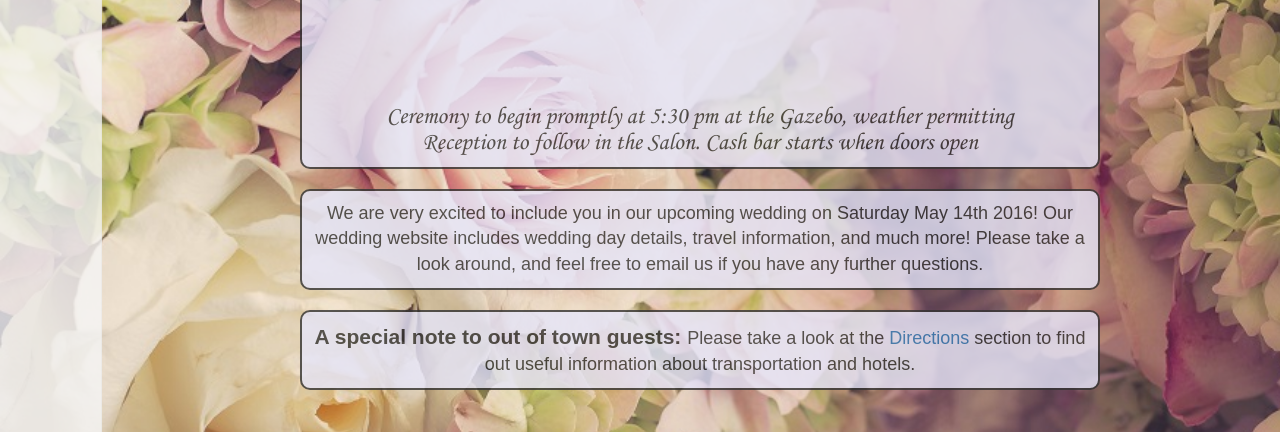
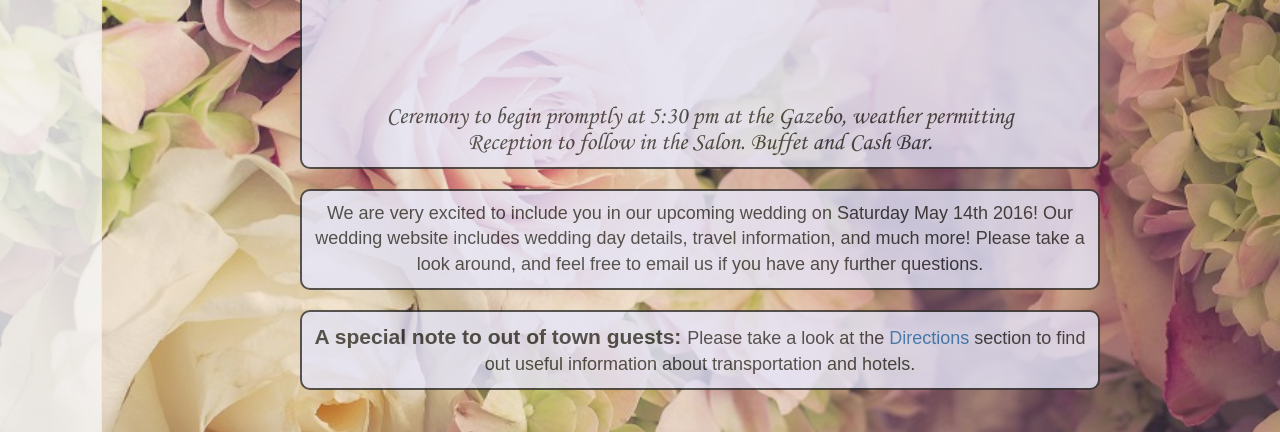
Before and after one commit to andy0x2a/angular_wedding, a website: page app/index.html at #/welcome in a window 1280 px wide. Shown: the part 368-800 px from the top of the page. Drawn offline with nearby package versions, Linux system fonts and the light colour scheme; some packages are replaced by stand-ins of ours.

Commit message:
updated text

```diff
--- a/app/welcome/welcome.html
+++ b/app/welcome/welcome.html
@@ -5,7 +5,7 @@
 <div class="presented salmon">
     <span class="corsva" style="height:250px; line-height:250px">Saturday May 14, 2016</span>
     <h3 class="corsva"> Ceremony to begin promptly at 5:30 pm at the Gazebo, weather permitting <br />
-    Reception to follow in the Salon.  Cash bar starts when doors open</h3>
+    Reception to follow in the Salon. Buffet and Cash Bar.</h3>
 </div>
 
       <br>
```
